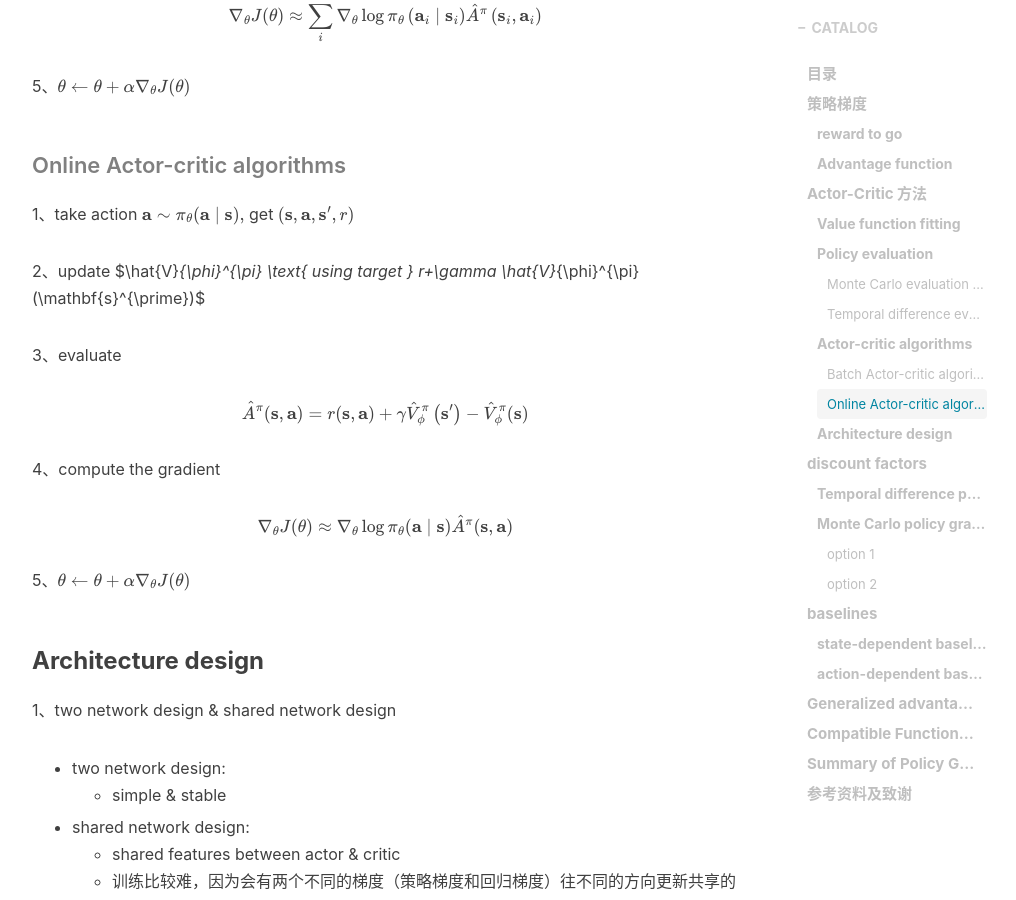
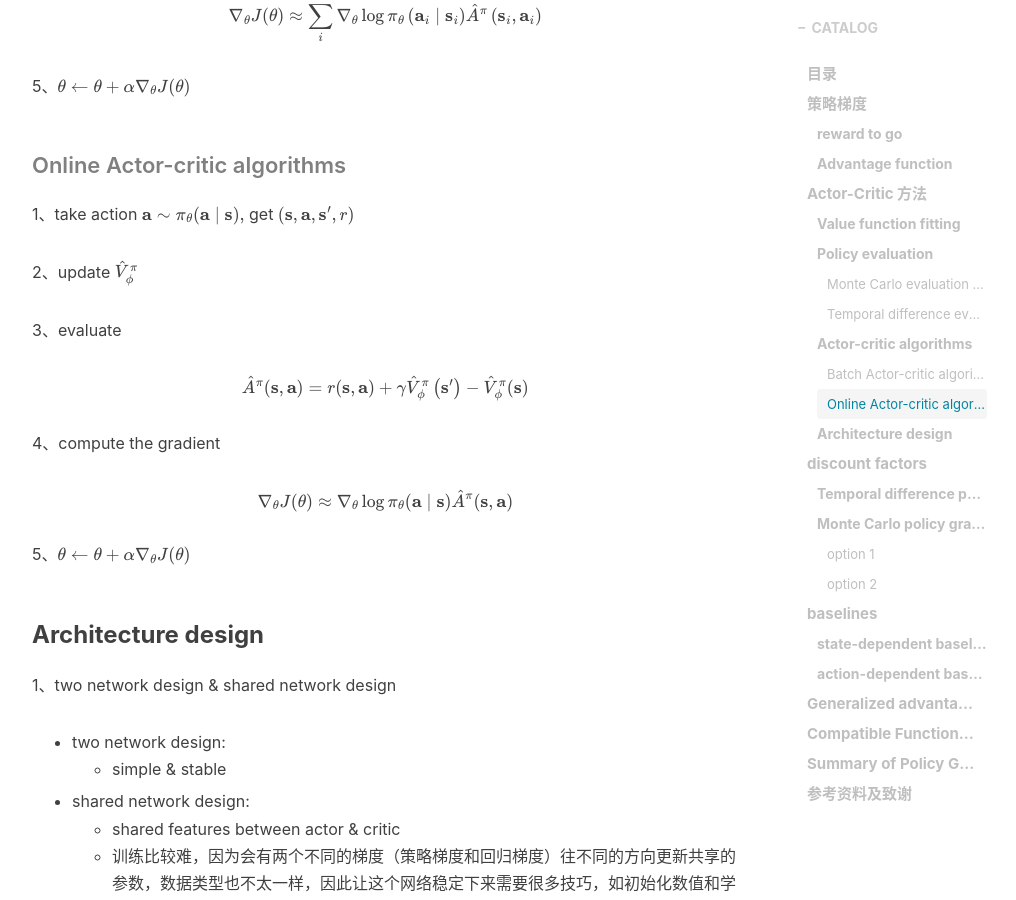
Before and after one commit to liushunyu/blog, a Jekyll site: the page built from _posts/2020-04-21-强化学习思考（8）Actor-Critic 方法.md, in a window 1280 px wide and 900 px high, scrolled down 5081 px. Shown: the whole window, without its empty margins (233-1249 px from the left). Built offline with Jekyll 4.4.1, drawn with Linux system fonts in a browser that asks for light colours; nearby versions of some CDN libraries; formulas are drawn with MathJax 3; comment, search, counter and statistics services are not loaded.

Commit message:
Update 2020-04-21-强化学习思考（8）Actor-Critic 方法.md

```diff
--- a/_posts/2020-04-21-强化学习思考（8）Actor-Critic 方法.md
+++ b/_posts/2020-04-21-强化学习思考（8）Actor-Critic 方法.md
@@ -252,7 +252,7 @@ $$
 
 1、take action $\mathbf{a} \sim \pi_{\theta}(\mathbf{a} \mid \mathbf{s}),$ get $\left(\mathbf{s}, \mathbf{a}, \mathbf{s}^{\prime}, r\right)$
 
-2、update $\hat{V}_{\phi}^{\pi} \text{  using target  } r+\gamma \hat{V}_{\phi}^{\pi}(\mathbf{s}^{\prime})$
+2、update $\hat{V}_{\phi}^{\pi}$
 
 3、evaluate
 
```
